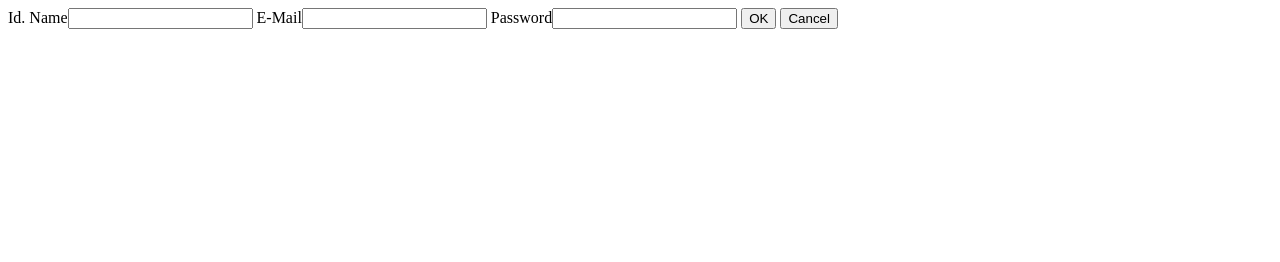
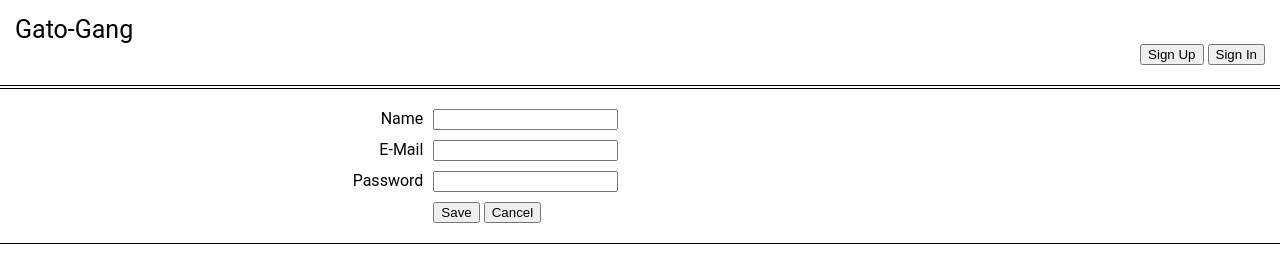
Before and after one commit to netssrmrz/gato-gang, a plain HTML site: page website/public/user.html in a window 1280 px wide. Drawn offline with Linux system fonts and the light colour scheme; some packages are replaced by stand-ins of ours; no server answers.

Commit message:
update user reg

```diff
--- a/website/public/css/index.css
+++ b/website/public/css/index.css
@@ -39,3 +39,22 @@ body
   --def-display: inline-block;
   display: none;
 }
+
+#form
+{
+  border-top: 4px double #000;
+  border-bottom: 1px solid #000;
+  padding-top: 20px;
+  padding-bottom: 20px;
+  display: grid;
+  grid-template-columns: 1fr 2fr;
+  gap: 10px 10px;
+}
+#form label
+{
+  justify-self: end;
+}
+.field_value
+{
+  justify-self: start;
+}
--- a/website/public/script/component/Gato_Gang.js
+++ b/website/public/script/component/Gato_Gang.js
@@ -63,7 +63,10 @@ class Gato_Gang extends De_Game
     }
     else
     {
-      this.Un_Watch();
+      if (this.Un_Watch)
+      {
+        this.Un_Watch();
+      }
       this.objs = null;
       this.player = null;
     }
--- a/website/public/user.html
+++ b/website/public/user.html
@@ -3,23 +3,20 @@
   <head>
     <meta charset="utf-8">
     <meta name="viewport" content="width=device-width, initial-scale=1">
-    <title>deCMS - Project</title>
+    <title>Gato Gang - Account</title>
 
-    <script src="/__/firebase/8.6.8/firebase.js"></script>
-    <script src="https://www.gstatic.com/firebasejs/ui/4.8.0/firebase-ui-auth.js"></script>
-    <link type="text/css" rel="stylesheet" href="https://www.gstatic.com/firebasejs/ui/4.8.0/firebase-ui-auth.css"  />
-
-    <script src="/components/index_ext.js" type="module"></script>
-    <link type="text/css" rel="stylesheet" href="styles.css"  />
+    <link rel="stylesheet" type="text/css" href="css/index.css" />
+    <link rel="stylesheet" type="text/css" href="https://www.gstatic.com/firebasejs/ui/4.8.0/firebase-ui-auth.css"/>
 
     <script type="module">
-      import Utils from "./lib/Utils.js";
-      import De_User from "./lib/De_User.js";
-      import De_Db_Firestore from "./lib/De_Db_Firestore.js";
+      import "/script/firebase.js";
+      import "/script/component/index.js";
+      import Utils from "./script/Utils.js";
+      import De_Db_Realtime from "./script/De_Db_Realtime.js";
 
       let user, removeAuthStateChanged;
 
-      let db = new De_Db_Firestore();
+      let db = new De_Db_Realtime();
       const urlParams = new URLSearchParams(window.location.search);
       const uid = urlParams.get('uid');
       if (uid)
@@ -43,7 +40,7 @@
         }
         else
         {
-          user = new De_User();
+          user = {uid: "", displayName: "", email: ""};
           Utils.Hide("id_label"); Utils.Hide("id_value");
           document.getElementById("email_value").disabled = false;
         }
@@ -95,7 +92,7 @@
 
       async function On_Click_Save()
       {
-        const user_details = new De_User();
+        const user_details = {};
         Fields_To_Obj(user_details);
         if (user.uid)
         {
@@ -160,7 +157,7 @@
   </head>
 
   <body>
-    <de-header id="hdr" title="User"></de-header>
+    <de-header id="hdr" title="Gato-Gang" app-name="gato-gang"></de-header>
 
     <div id="form" autocomplete="off">
       <label id="id_label">Id.</label><span id="id_value" class="field_value"></span>
@@ -170,7 +167,7 @@
 
       <label></label>
       <span>
-        <button id="ok_btn">OK</button>
+        <button id="ok_btn">Save</button>
         <button id="cancel_btn">Cancel</button>
       </span>
     </div>
```
Also changed, not shown: website/public/index.html (+1 -1 lines), website/public/favicon.ico (added), website/public/image/cat3.png (added).
